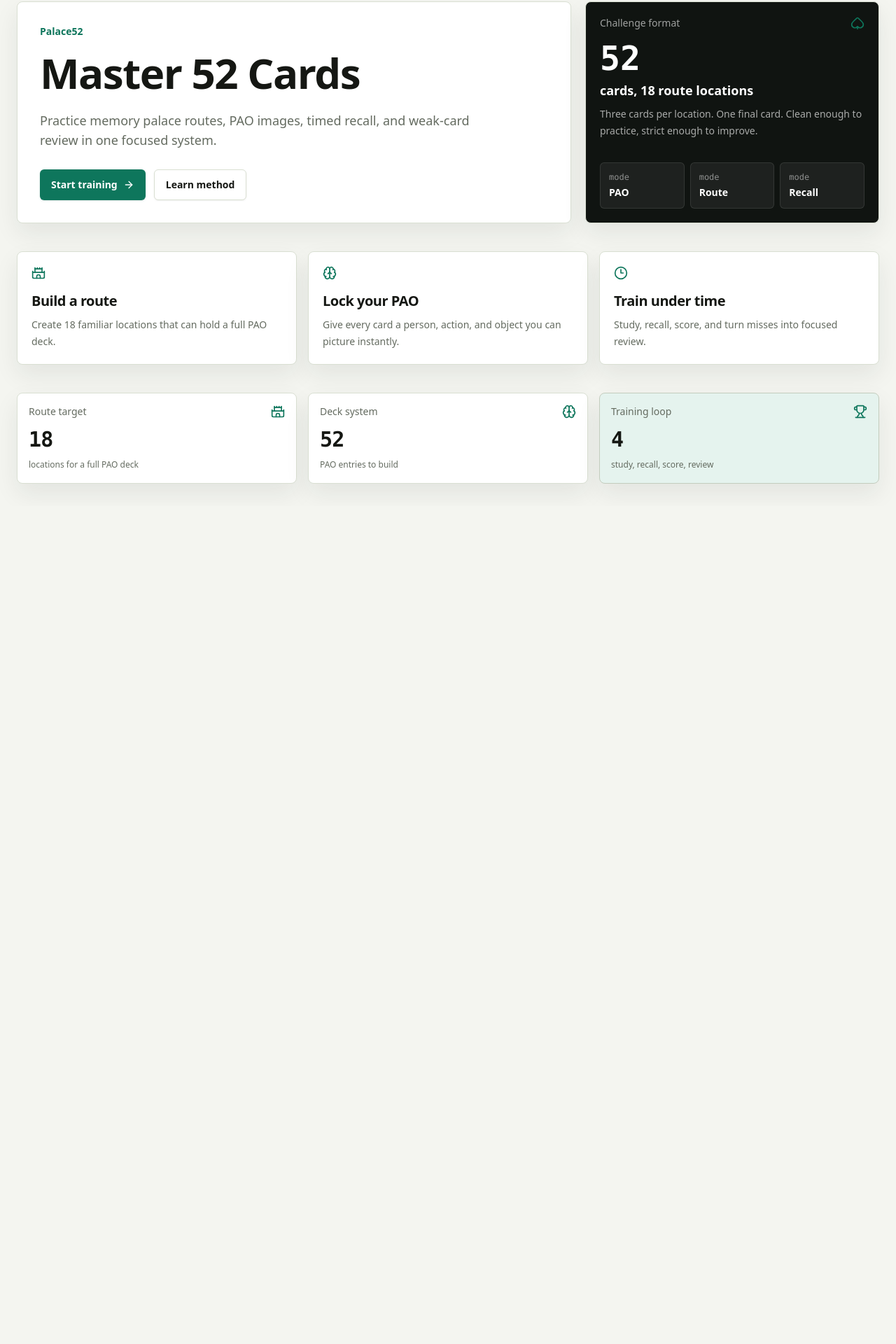
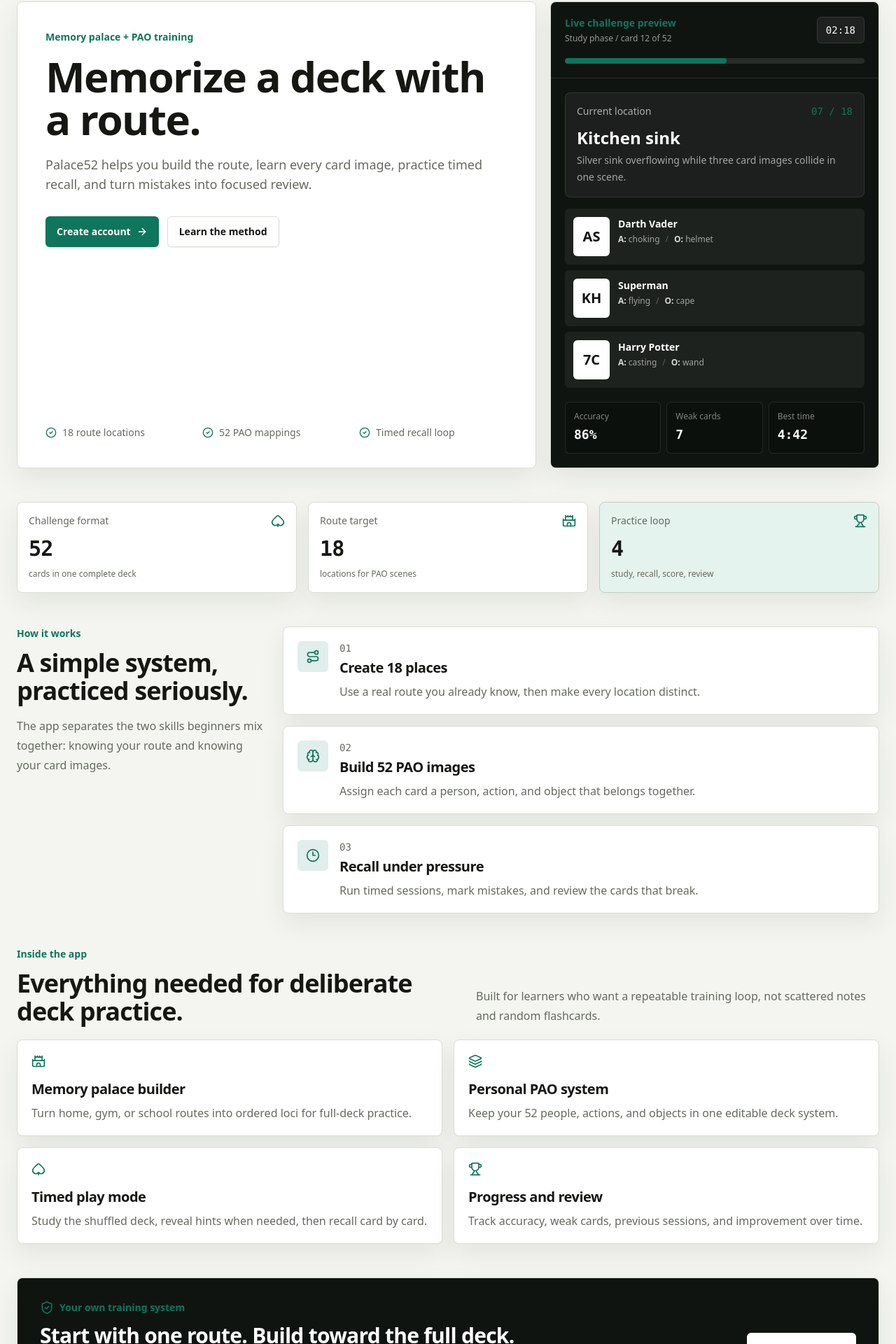
Before and after one commit to kyjwang/Palace52, a Next.js app: page / in a window 1280 px wide. Shown: the part 95-2015 px from the top of the page at 70% size. Before the commit the page ends 818 px from the top, so only its background shows below. Built offline with nearby package versions, Linux system fonts and the light colour scheme.

Commit message:
removed some text

```diff
--- a/src/app/page.tsx
+++ b/src/app/page.tsx
@@ -1,68 +1,157 @@
-import { ArrowRight, Brain, Castle, Clock3, Spade, Trophy } from "lucide-react";
+import {
+  ArrowRight,
+  Brain,
+  Castle,
+  CheckCircle2,
+  Clock3,
+  Layers3,
+  Route,
+  ShieldCheck,
+  Spade,
+  Trophy
+} from "lucide-react";
 import { PublicShell } from "@/components/app/public-shell";
 import { ButtonLink } from "@/components/ui/button";
 import { MetricCard, Panel } from "@/components/ui/product";
 
-const pillars = [
+const methodSteps = [
   {
-    title: "Build a route",
-    body: "Create 18 familiar locations that can hold a full PAO deck.",
+    title: "Create 18 places",
+    body: "Use a real route you already know, then make every location distinct.",
+    icon: Route
+  },
+  {
+    title: "Build 52 PAO images",
+    body: "Assign each card a person, action, and object that belongs together.",
+    icon: Brain
+  },
+  {
+    title: "Recall under pressure",
+    body: "Run timed sessions, mark mistakes, and review the cards that break.",
+    icon: Clock3
+  }
+];
+
+const previewCards = [
+  { card: "AS", person: "Darth Vader", action: "choking", object: "helmet" },
+  { card: "KH", person: "Superman", action: "flying", object: "cape" },
+  { card: "7C", person: "Harry Potter", action: "casting", object: "wand" }
+];
+
+const features = [
+  {
+    title: "Memory palace builder",
+    body: "Turn home, gym, or school routes into ordered loci for full-deck practice.",
     icon: Castle
   },
   {
-    title: "Lock your PAO",
-    body: "Give every card a person, action, and object you can picture instantly.",
-    icon: Brain
+    title: "Personal PAO system",
+    body: "Keep your 52 people, actions, and objects in one editable deck system.",
+    icon: Layers3
   },
   {
-    title: "Train under time",
-    body: "Study, recall, score, and turn misses into focused review.",
-    icon: Clock3
+    title: "Timed play mode",
+    body: "Study the shuffled deck, reveal hints when needed, then recall card by card.",
+    icon: Spade
+  },
+  {
+    title: "Progress and review",
+    body: "Track accuracy, weak cards, previous sessions, and improvement over time.",
+    icon: Trophy
   }
 ];
 
 export default function HomePage() {
   return (
     <PublicShell>
-      <div className="space-y-8 md:space-y-10">
-        <section className="grid gap-5 lg:grid-cols-[1fr_420px] lg:items-stretch">
-          <Panel className="p-6 md:p-8">
-            <p className="text-sm font-semibold text-[var(--accent)]">Palace52</p>
-            <h1 className="mt-3 max-w-4xl text-4xl font-semibold leading-tight tracking-tight md:text-6xl">
-              Master 52 Cards
+      <div className="space-y-10 md:space-y-12">
+        <section className="grid gap-5 lg:grid-cols-[minmax(0,1fr)_470px] lg:items-stretch">
+          <Panel className="flex min-h-[520px] flex-col justify-between p-6 md:p-8 lg:p-10">
+            <div>
+              <p className="text-sm font-semibold text-[var(--accent)]">Memory palace + PAO training</p>
+              <h1 className="mt-4 max-w-4xl text-4xl font-semibold leading-[1.02] tracking-tight md:text-6xl">
+                Memorize a deck with a route.
               </h1>
-            <p className="mt-4 max-w-2xl text-base leading-7 text-[var(--muted)] md:text-lg">
-              Practice memory palace routes, PAO images, timed recall, and weak-card review in one focused system.
+              <p className="mt-5 max-w-2xl text-base leading-7 text-[var(--muted)] md:text-lg">
+                Palace52 helps you build the route, learn every card image, practice timed recall, and turn mistakes
+                into focused review.
               </p>
-            <div className="mt-7 flex flex-col gap-3 sm:flex-row">
-              <ButtonLink href="/play" className="h-11">
-                Start training
+              <div className="mt-8 flex flex-col gap-3 sm:flex-row">
+                <ButtonLink href="/register" className="h-11">
+                  Create account
                   <ArrowRight className="size-4" />
                 </ButtonLink>
                 <ButtonLink href="/training-academy" variant="secondary" className="h-11">
-                Learn method
+                  Learn the method
                 </ButtonLink>
+              </div>
+            </div>
+
+            <div className="mt-10 grid gap-3 text-sm text-[var(--muted)] sm:grid-cols-3">
+              {["18 route locations", "52 PAO mappings", "Timed recall loop"].map((item) => (
+                <div key={item} className="flex items-center gap-2">
+                  <CheckCircle2 className="size-4 shrink-0 text-[var(--accent)]" />
+                  <span>{item}</span>
+                </div>
+              ))}
             </div>
           </Panel>
 
-          <Panel className="bg-[var(--ink)] p-5 text-white">
-            <div className="flex h-full flex-col justify-between gap-5">
+          <Panel className="overflow-hidden bg-[var(--ink)] p-0 text-white">
+            <div className="border-b border-white/10 p-5">
+              <div className="flex items-center justify-between gap-3">
                 <div>
-                <div className="flex items-center justify-between">
-                  <p className="text-sm text-white/60">Challenge format</p>
-                  <Spade className="size-5 text-[var(--accent)]" />
+                  <p className="text-sm font-semibold text-[var(--accent)]">Live challenge preview</p>
+                  <p className="mt-1 text-xs text-white/56">Study phase / card 12 of 52</p>
                 </div>
-                <p className="mt-4 font-mono text-5xl font-semibold">52</p>
-                <p className="mt-2 text-lg font-semibold">cards, 18 route locations</p>
-                <p className="mt-2 text-sm leading-6 text-white/64">
-                  Three cards per location. One final card. Clean enough to practice, strict enough to improve.
+                <div className="rounded-md border border-white/10 bg-white/[0.06] px-3 py-2 font-mono text-sm">
+                  02:18
+                </div>
+              </div>
+              <div className="mt-5 h-2 overflow-hidden rounded-full bg-white/10">
+                <div className="h-full w-[54%] rounded-full bg-[var(--accent)]" />
+              </div>
+            </div>
+
+            <div className="space-y-4 p-5">
+              <div className="rounded-lg border border-white/10 bg-white/[0.05] p-4">
+                <div className="flex items-center justify-between gap-3">
+                  <p className="text-sm text-white/64">Current location</p>
+                  <p className="font-mono text-sm text-[var(--accent)]">07 / 18</p>
+                </div>
+                <p className="mt-3 text-2xl font-semibold">Kitchen sink</p>
+                <p className="mt-1 text-sm leading-6 text-white/60">
+                  Silver sink overflowing while three card images collide in one scene.
                 </p>
               </div>
-              <div className="grid grid-cols-3 gap-2">
-                {["PAO", "Route", "Recall"].map((item) => (
-                  <div key={item} className="rounded-md border border-white/10 bg-white/[0.06] p-3">
-                    <p className="font-mono text-xs text-white/50">mode</p>
-                    <p className="mt-1 text-sm font-semibold">{item}</p>
+
+              <div className="grid gap-2">
+                {previewCards.map((item) => (
+                  <div key={item.card} className="grid grid-cols-[52px_1fr] gap-3 rounded-md bg-white/[0.06] p-3">
+                    <div className="flex h-14 items-center justify-center rounded-md bg-white text-xl font-bold text-[var(--ink)]">
+                      {item.card}
+                    </div>
+                    <div className="min-w-0">
+                      <p className="truncate text-sm font-semibold">{item.person}</p>
+                      <p className="mt-1 truncate text-xs text-white/58">
+                        <span className="font-semibold text-white/82">A:</span> {item.action}
+                        <span className="mx-2 text-white/28">/</span>
+                        <span className="font-semibold text-white/82">O:</span> {item.object}
+                      </p>
+                    </div>
+                  </div>
+                ))}
+              </div>
+
+              <div className="grid grid-cols-3 gap-2 pt-1">
+                {[
+                  ["Accuracy", "86%"],
+                  ["Weak cards", "7"],
+                  ["Best time", "4:42"]
+                ].map(([label, value]) => (
+                  <div key={label} className="rounded-md border border-white/10 bg-black/20 p-3">
+                    <p className="text-xs text-white/48">{label}</p>
+                    <p className="mt-1 font-mono text-lg font-semibold">{value}</p>
                   </div>
                 ))}
               </div>
@@ -71,23 +160,91 @@ export default function HomePage() {
         </section>
 
         <section className="grid gap-4 md:grid-cols-3">
-          {pillars.map((pillar) => {
-            const Icon = pillar.icon;
+          <MetricCard label="Challenge format" value="52" helper="cards in one complete deck" icon={<Spade className="size-5" />} />
+          <MetricCard label="Route target" value="18" helper="locations for PAO scenes" icon={<Castle className="size-5" />} />
+          <MetricCard
+            label="Practice loop"
+            value="4"
+            helper="study, recall, score, review"
+            icon={<Trophy className="size-5" />}
+            tone="accent"
+          />
+        </section>
+
+        <section className="grid gap-5 lg:grid-cols-[360px_1fr] lg:items-start">
+          <div className="lg:sticky lg:top-24">
+            <p className="text-sm font-semibold text-[var(--accent)]">How it works</p>
+            <h2 className="mt-3 text-3xl font-semibold tracking-tight md:text-4xl">A simple system, practiced seriously.</h2>
+            <p className="mt-4 leading-7 text-[var(--muted)]">
+              The app separates the two skills beginners mix together: knowing your route and knowing your card
+              images.
+            </p>
+          </div>
+
+          <div className="grid gap-4">
+            {methodSteps.map((step, index) => {
+              const Icon = step.icon;
               return (
-              <Panel key={pillar.title} className="p-5">
-                <Icon className="size-5 text-[var(--accent)]" />
-                <h2 className="mt-4 text-xl font-semibold tracking-tight">{pillar.title}</h2>
-                <p className="mt-2 text-sm leading-6 text-[var(--muted)]">{pillar.body}</p>
+                <Panel key={step.title} className="p-5">
+                  <div className="flex gap-4">
+                    <div className="flex size-11 shrink-0 items-center justify-center rounded-md bg-[var(--accent)]/12 text-[var(--accent)]">
+                      <Icon className="size-5" />
+                    </div>
+                    <div>
+                      <p className="font-mono text-sm text-[var(--muted)]">0{index + 1}</p>
+                      <h3 className="mt-1 text-xl font-semibold tracking-tight">{step.title}</h3>
+                      <p className="mt-2 leading-6 text-[var(--muted)]">{step.body}</p>
+                    </div>
+                  </div>
                 </Panel>
               );
             })}
+          </div>
         </section>
 
-        <section className="grid gap-4 md:grid-cols-3">
-          <MetricCard label="Route target" value="18" helper="locations for a full PAO deck" icon={<Castle className="size-5" />} />
-          <MetricCard label="Deck system" value="52" helper="PAO entries to build" icon={<Brain className="size-5" />} />
-          <MetricCard label="Training loop" value="4" helper="study, recall, score, review" icon={<Trophy className="size-5" />} tone="accent" />
+        <section className="space-y-5">
+          <div className="flex flex-col justify-between gap-4 md:flex-row md:items-end">
+            <div>
+              <p className="text-sm font-semibold text-[var(--accent)]">Inside the app</p>
+              <h2 className="mt-3 text-3xl font-semibold tracking-tight md:text-4xl">
+                Everything needed for deliberate deck practice.
+              </h2>
+            </div>
+            <p className="max-w-xl leading-7 text-[var(--muted)]">
+              Built for learners who want a repeatable training loop, not scattered notes and random flashcards.
+            </p>
+          </div>
+
+          <div className="grid gap-4 md:grid-cols-2">
+            {features.map((feature) => {
+              const Icon = feature.icon;
+              return (
+                <Panel key={feature.title} className="p-5">
+                  <Icon className="size-5 text-[var(--accent)]" />
+                  <h3 className="mt-4 text-xl font-semibold tracking-tight">{feature.title}</h3>
+                  <p className="mt-2 leading-6 text-[var(--muted)]">{feature.body}</p>
+                </Panel>
+              );
+            })}
+          </div>
         </section>
+
+        <Panel className="grid gap-6 bg-[var(--ink)] p-6 text-white md:grid-cols-[1fr_auto] md:items-center md:p-8">
+          <div>
+            <div className="flex items-center gap-2 text-[var(--accent)]">
+              <ShieldCheck className="size-5" />
+              <p className="text-sm font-semibold">Your own training system</p>
+            </div>
+            <h2 className="mt-3 text-3xl font-semibold tracking-tight">Start with one route. Build toward the full deck.</h2>
+            <p className="mt-3 max-w-2xl leading-7 text-white/64">
+              Create an account, save your PAO deck, and let Palace52 keep the practice loop organized.
+            </p>
+          </div>
+          <ButtonLink href="/register" className="h-11 bg-white text-[var(--ink)] hover:bg-white/88">
+            Start Palace52
+            <ArrowRight className="size-4" />
+          </ButtonLink>
+        </Panel>
       </div>
     </PublicShell>
   );
--- a/src/components/app/public-shell.tsx
+++ b/src/components/app/public-shell.tsx
@@ -53,8 +53,8 @@ export function PublicShell({ children }: { children: ReactNode }) {
           </nav>
           <div className="hidden items-center gap-2 rounded-md border border-[var(--border)] bg-[var(--card)] px-3 py-2 text-sm text-[var(--foreground)] shadow-sm md:flex">
             <BarChart3 className="size-4 text-[var(--accent)]" />
-            <span className="font-mono">43/52</span>
-            <span className="text-[var(--muted)]">latest</span>
+            <span className="font-mono">52-card</span>
+            <span className="text-[var(--muted)]">method</span>
           </div>
           <div className="hidden items-center gap-2 md:flex">
             <Link
```
Lines whose indentation alone changed are shown as unchanged.
